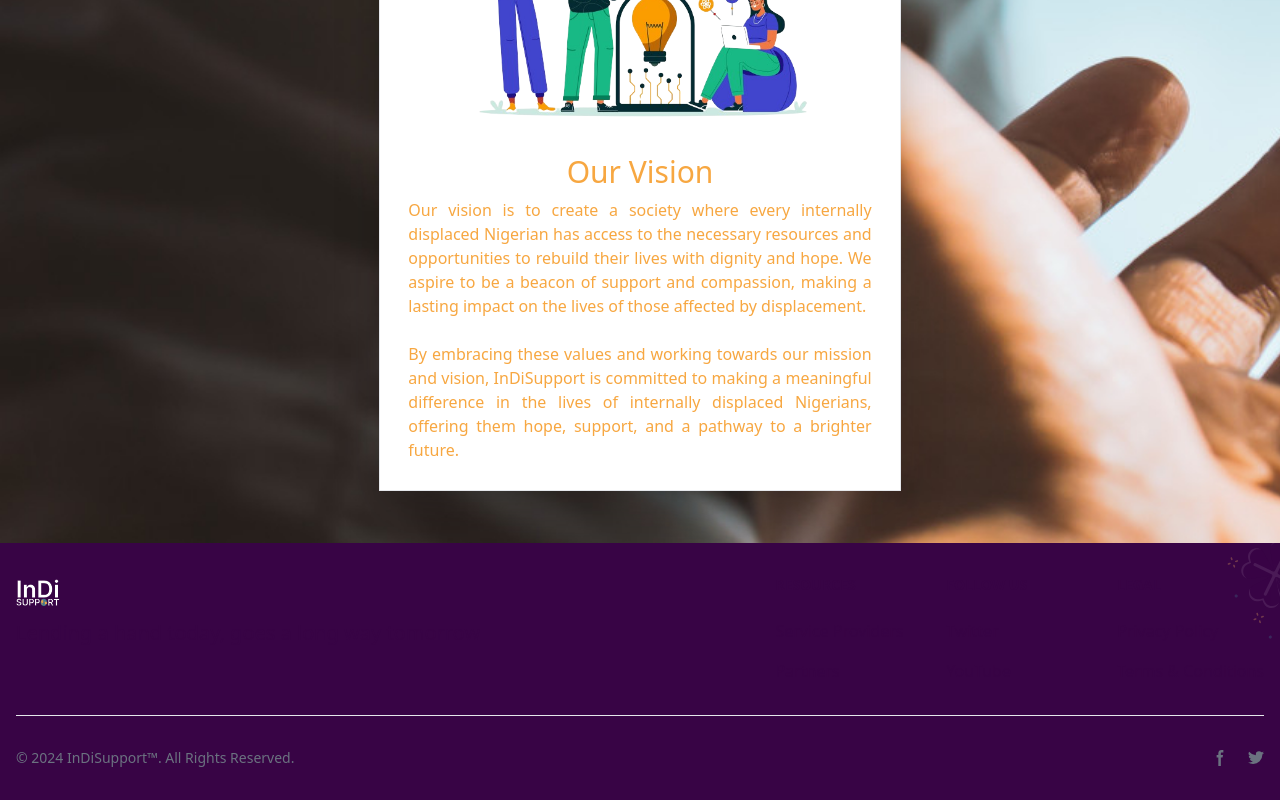
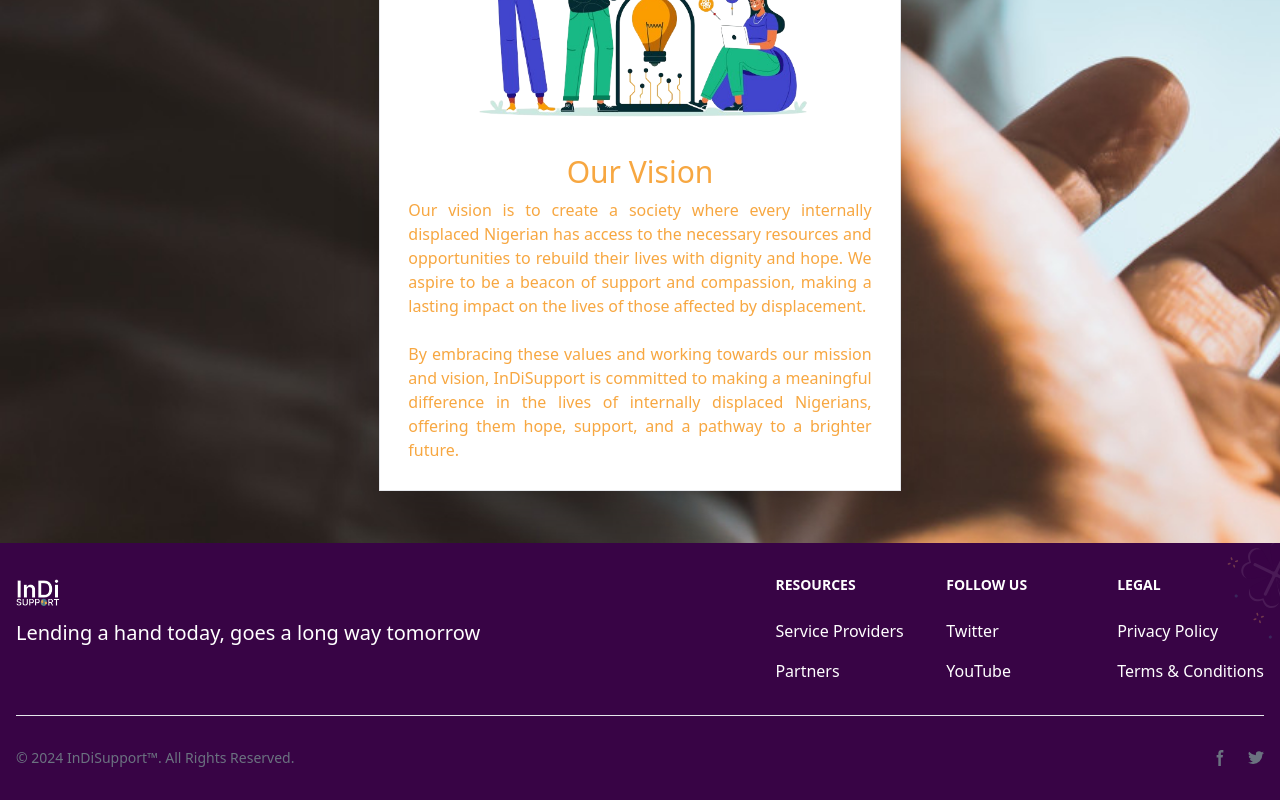
Before and after one commit to Senmial/InDiSupport, a React (Vite) app in the folder Client/: page /about in a window 1280 px wide. Shown: the part 1215-2015 px from the top of the page. Built offline with nearby package versions, Linux system fonts and the light colour scheme.

Commit message:
finished footer

```diff
--- a/Client/src/components/Footer.jsx
+++ b/Client/src/components/Footer.jsx
@@ -22,13 +22,13 @@ const Footer = () => {
               <a href={"./"} className="flex items-center mb-3">
                 <img src={logoWhite} className="h-8 me-3" alt="Logo" />
               </a>
-              <span className="self-center text-xl font-med text-[#380445] whitespace-nowrap dark:text-white">Lending a hand today, goes a long way tomorrow</span>
+              <span className="self-center text-xl font-med text-[#FFFFFF] whitespace-nowrap dark:text-white">Lending a hand today, goes a long way tomorrow</span>
 
           </div>
           <div className="grid grid-cols-2 gap-8 sm:gap-6 sm:grid-cols-3">
               <div>
-                  <h2 className="mb-6 text-sm font-semibold text-[#380445] uppercase dark:text-white">Resources</h2>
-                  <ul className="text-[#380445] dark:text-gray-400 font-medium">
+                  <h2 className="mb-6 text-sm font-semibold text-[#FFFFFF] uppercase dark:text-white">Resources</h2>
+                  <ul className="text-[#FFFFFF] dark:text-gray-400 font-medium">
                       <li className="mb-4">
                           <a href="#" className="hover:underline font-thin">Service Providers</a>
                       </li>
@@ -38,8 +38,8 @@ const Footer = () => {
                   </ul>
               </div>
               <div>
-                  <h2 className="mb-6 text-sm font-semibold text-[#380445] uppercase dark:text-white">Follow us</h2>
-                  <ul className="text-[#380445] dark:text-gray-400 font-medium">
+                  <h2 className="mb-6 text-sm font-semibold text-[#FFFFFF] uppercase dark:text-white">Follow us</h2>
+                  <ul className="text-[#FFFFFF] dark:text-gray-400 font-medium">
                       <li className="mb-4">
                           <a href="#" className="hover:underline font-thin">Twitter</a>
                       </li>
@@ -49,8 +49,8 @@ const Footer = () => {
                   </ul>
               </div>
               <div>
-                  <h2 className="mb-6 text-sm font-semibold text-[#380445] uppercase dark:text-white">Legal</h2>
-                  <ul className="text-[#380445] dark:text-gray-400 font-medium">
+                  <h2 className="mb-6 text-sm font-semibold text-[#FFFFFF] uppercase dark:text-white">Legal</h2>
+                  <ul className="text-[#FFFFFF] dark:text-gray-400 font-medium">
                       <li className="mb-4">
                           <a href="#" className="hover:underline font-thin">Privacy Policy</a>
                       </li>
--- /dev/null
+++ b/Client/src/components/Hamburger.jsx
@@ -0,0 +1,15 @@
+import React from 'react';
+
+const Hamburger = () => {
+  return (
+    <label className="cursor-pointer">
+      <input type="checkbox" className="hidden" />
+      <svg className="h-12 w-12 transition-transform duration-600 ease-in-out transform rotate-0" viewBox="0 0 64 44">
+        <path className="stroke-current stroke-2 transition-all duration-600 ease-in-out" d="M27 10 13 10C10.8 10 9 8.2 9 6 9 3.5 10.8 2 13 2 15.2 2 17 3.8 17 6L17 26C17 28.2 18.8 30 21 30 23.2 30 25 28.2 25 26 25 23.8 23.2 22 21 22L7 22"></path>
+        <path className="stroke-current stroke-2 transition-all duration-600 ease-in-out" d="M7 16 27 16"></path>
+      </svg>
+    </label>
+  );
+};
+
+export default Hamburger;
--- a/Client/src/pages/FoodBank.jsx
+++ b/Client/src/pages/FoodBank.jsx
@@ -10,13 +10,14 @@ import foodBankTile1 from "../assets/images/foodBankTile1.jpg";
 import foodBankTile2 from "../assets/images/foodBankTile2.jpg";
 import foodBankTile3 from "../assets/images/foodBankTile3.jpg";
 import foodBankTile4 from "../assets/images/foodBankTile4.jpg";
+import Footer from "../components/Footer.jsx";
 
 const ShelterHome = () => {
   return (
     <div className="bg-[#FFfFff] ">
       <Navbar />
       <section
-        className="flex justify-center items-center mt-10 p-10 bg-[#EB9C41]
+        className="flex justify-center items-center mt-32 p-10 bg-[#EB9C41]
 ]"
       >
         <img src={foodBank} className=" w-2/4 rounded-md" alt="" />
@@ -196,6 +197,9 @@ const ShelterHome = () => {
         </section>
       </article>
       <br />
+      <div>
+        <Footer/>
+      </div>
     </div>
   );
 };
--- a/Client/src/pages/HealthCare.jsx
+++ b/Client/src/pages/HealthCare.jsx
@@ -10,13 +10,14 @@ import masbithImg from "../assets/images/masbithImg.jpg";
 import healthFrame1 from "../assets/images/healthFrame1.jpg";
 import healthFrame2 from "../assets/images/healthFrame2.jpg";
 import healthFrame3 from "../assets/images/healthFrame3.jpg";
+import Footer from "../components/Footer.jsx";
 
 const ShelterHome = () => {
   return (
     <div className="bg-[#FFfFff] ">
       <Navbar />
       <section
-        className="flex justify-center items-center mt-10 p-10 bg-[#41788E]
+        className="flex justify-center items-center mt-32 p-10 bg-[#41788E]
 ]"
       >
         <img src={healthcareNurse} className=" w-2/4 rounded-md" alt="" />
@@ -196,6 +197,9 @@ const ShelterHome = () => {
         </section>
       </article>
       <br />
+      <div>
+        <Footer/>
+      </div>
     </div>
   );
 };
--- a/Client/src/pages/MasbithCare.jsx
+++ b/Client/src/pages/MasbithCare.jsx
@@ -17,6 +17,7 @@ import youtubeIcon from "../assets/images/youtubeIcon.svg";
 import Location from "../assets/images/location.svg";
 import "../styles.css";
 import { useNavigate } from "react-router-dom";
+import Footer from "../components/Footer.jsx";
 
 const MasbithCare = () => {
   const navigate = useNavigate();
@@ -573,6 +574,9 @@ const MasbithCare = () => {
           </div>
         </div>
       </section>
+      <div>
+        <Footer/>
+      </div>
     </div>
   );
 };
--- a/Client/src/pages/SharedStudios.jsx
+++ b/Client/src/pages/SharedStudios.jsx
@@ -1,6 +1,8 @@
 import { useEffect } from "react";
 import React, { useState } from "react";
 import Navbar from "../components/Navbar.jsx";
+import Footer from "../components/Footer.jsx";
+
 
 const SharedStudios = () => {
   const [isReserveNowOpen, setIsReserveNowOpen] = useState(false);
@@ -261,7 +263,9 @@ const SharedStudios = () => {
         </section>
         )
       )}
-
+    <div>
+        <Footer/>
+      </div>
     </div>
   );
 };
--- a/Client/src/pages/Signup.jsx
+++ b/Client/src/pages/Signup.jsx
@@ -28,12 +28,8 @@ const Signup = () => {
 
           <div className="w-3/5 flex justify-between p-4 uppercase font-medium">
             <Link className="font-medium  text-[#41788E] ">Sign Up</Link>
-            <Link
-              className="text-[#F5F5F5] font-thin"
-              onClick={() => goTo("/login")}
-            >
-              Login
-            </Link>
+            <a href="/login" className="text-[#F5F5F5] font-thin ">Login</a>
+
           </div>
           <div className="w-8/12 pt-2">
             <div className=" border border-[#FFFFFF] rounded-full py-3 px-4 items-center overflow-hidden flex gap-3">
--- a/Client/src/pages/login/Login.jsx
+++ b/Client/src/pages/login/Login.jsx
@@ -28,12 +28,7 @@ const Login = () => {
 
           <div className="w-3/5 flex justify-between pt-6 uppercase font-medium">
             <Link className="font-medium  text-[#41788E] ">Login</Link>
-            <Link
-              className="text-[#F5F5F5] font-thin "
-              onClick={() => goTo("/signup")}
-            >
-              Sign Up
-            </Link>
+            <a href="/signup" className="text-[#F5F5F5] font-thin ">Sign Up</a>
           </div>
           <div className="w-8/12 pt-4">
             <div className=" border border-[#FFFFFF] rounded-full py-3 px-4 items-center overflow-hidden flex gap-3">
@@ -50,6 +45,7 @@ const Login = () => {
               </svg>
               <input
                 type="text"
+                required
                 placeholder="Email"
                 className=" outline-none w-full bg-inherit font-thin text-[0.8rem] text-[#380445] "
               />
--- a/Client/src/pages/requesterHomepage/RequesterHome.jsx
+++ b/Client/src/pages/requesterHomepage/RequesterHome.jsx
@@ -23,7 +23,7 @@ const RequesterHome = () => {
     >
       <Navbar />
       <br />
-      <p className=" text-[#380445] font-thin text-2xl  mt-20 flex justify-center">
+      <p className=" text-[#380445] font-bold text-2xl  mt-20 flex justify-center">
         Hi there friend, how may we help you today?
       </p>
       <br />
```
Also changed, not shown: Client/src/components/Navbar.jsx (+4 -33 lines).
